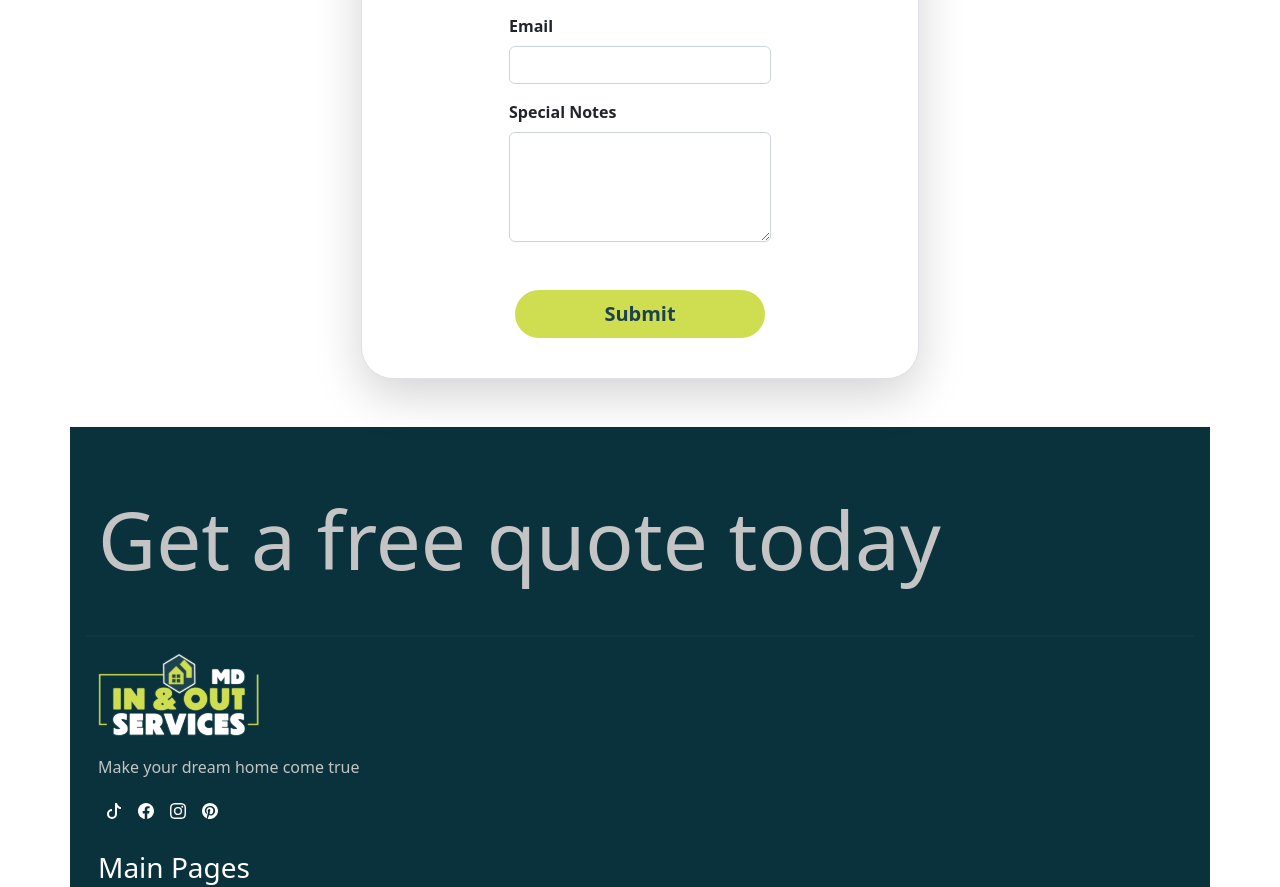
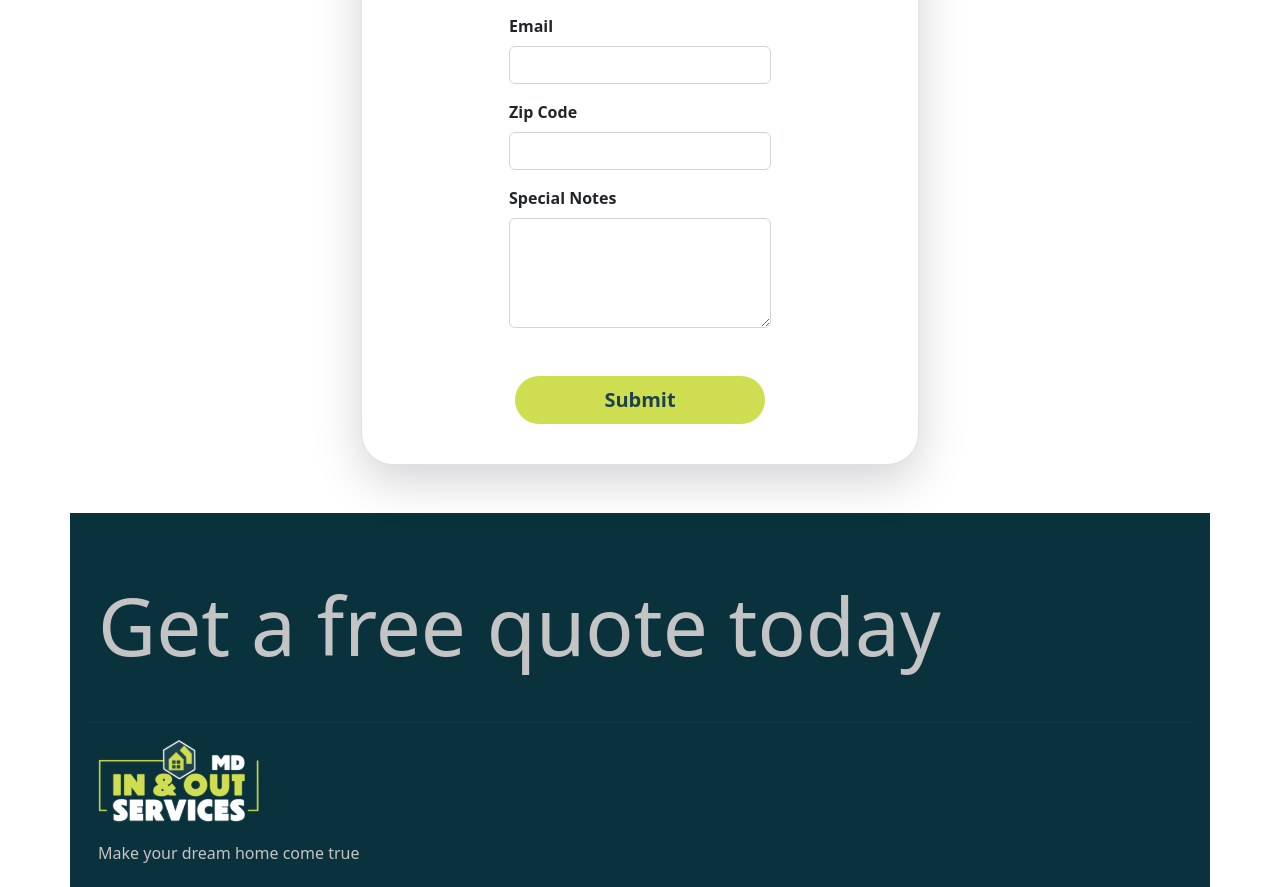
Before and after one commit to yohanJS/mdinandoutserv, a Vue app: page / in a window 1280 px wide. Shown: the part 2412-3299 px from the top of the page. Built offline with nearby package versions, Linux system fonts and the light colour scheme.

Commit message:
adding zip code field to the form

```diff
--- a/emails/sendRequest/index.html
+++ b/emails/sendRequest/index.html
@@ -31,6 +31,7 @@
     <p>Contact Information:</p>
     <p><strong>Phone:</strong> <span class="phoneEmailColor">{{phoneNumber}}</span></p>
     <p><strong>Email:</strong> <span class="phoneEmailColor">{{email}}</span></p>
+    <p><strong>Zip Code:</strong> <span class="phoneEmailColor">{{zipCode}}</span></p>
     <br>
     <p><strong>Special Notes:</strong></p>
     <p>{{notes}}</p>
--- a/src/components/ContactForm.vue
+++ b/src/components/ContactForm.vue
@@ -61,17 +61,17 @@
               type="email"
             />
           </div>
-          <!-- <div class="col-12 col-md-6 m-auto mt-3">
+          <div class="col-12 col-md-6 m-auto mt-3">
             <label class="form-label fw-bold">Zip Code</label>
             <input
               required
               class="form-control"
               for="zipCode"
-              aria-label="Enter zip code"
+              aria-label="Enter Zip Code"
               v-model="zipCode"
-              type="tel"
+              type="number"
             />
-          </div> -->
+          </div>
           <div class="col-12 col-md-6 m-auto mt-3" id="specialNotes">
             <label class="form-label fw-bold">Special Notes</label>
             <textarea
@@ -171,6 +171,7 @@ export default {
       name: "",
       phoneNumber: "",
       email: "",
+      zipCode: "",
       notes: "",
       fromEmail: "yohangarcia@yohangarcia.com",
       toEmail: "yoanvaldes01@icloud.com",
@@ -195,6 +196,7 @@ export default {
                 name: this.name,
                 phoneNumber: this.phoneNumber,
                 email: this.email,
+                zipCode: this.zipCode,
                 notes: this.notes,
               },
             },
```
